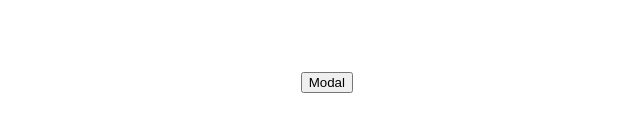
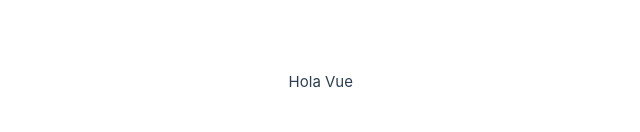
Before and after one commit to JDanielStart/vue-component-y-composition-api, a Vue app in the folder options/: page / in a window 1280 px wide. Shown: the part 318-450 px from the top of the page, without its empty margins (287-927 px from the left). Built offline with nearby package versions, Linux system fonts and the light colour scheme.

Commit message:
Ejemplo de uso de los hooks y su funcionamiento

```diff
--- a/options/src/App.vue
+++ b/options/src/App.vue
@@ -1,21 +1,29 @@
 <script setup>
-  import Modal from "./components/Modal.vue"
+
 </script>
 
 <template>
   <div>
-    <Modal/>
+    <div>{{ text }}</div>
   </div>
 </template>
 
 <script>
   export default {
     name: "App",
-    components: { Modal },
     data() {
       return {
-        show: false,
+        text: "Hola Vue",
       }
+    },
+    beforeCreate() {
+      console.log("beforeCreate", this.$data, this.$el); //null null
+    },
+    created() {
+      console.log("created", this.$data, this.$el);//!null null
+    },
+    mounted() {
+      console.log("mounted", this.$data, this.$el);//!null !null
     }
   }
 </script>
```
